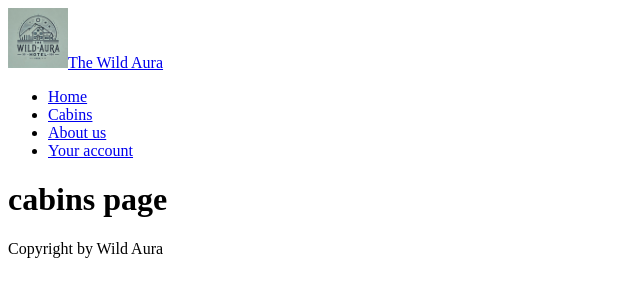
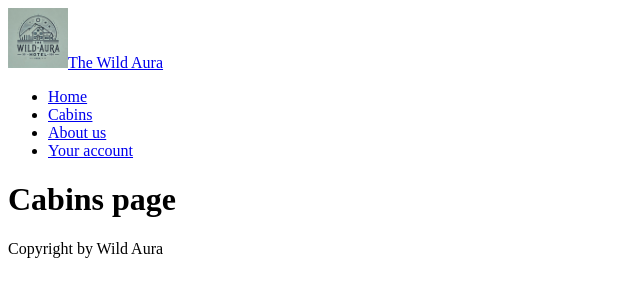
Before and after one commit to Sinabalar/TheWildAuraHotel-web, a Next.js app: page /cabins in a window 1280 px wide. Shown: the top 300 px of the page, without its empty margins (0-640 px from the left). Built offline with nearby package versions, Linux system fonts and the light colour scheme.

Commit message:
feat: add loading state component
- Created a `Loading` component to display a loading message while data is being fetched

```diff
--- a/app/cabins/page.js
+++ b/app/cabins/page.js
@@ -1,7 +1,9 @@
 export default function Page() {
     return (
-        <h1>
-           cabins page
-        </h1>
+        <div>
+            <h1>
+                Cabins page
+            </h1>
+        </div>
     );
 }
```
Also changed, not shown: app/loading.js (added, +7 -0 lines).
